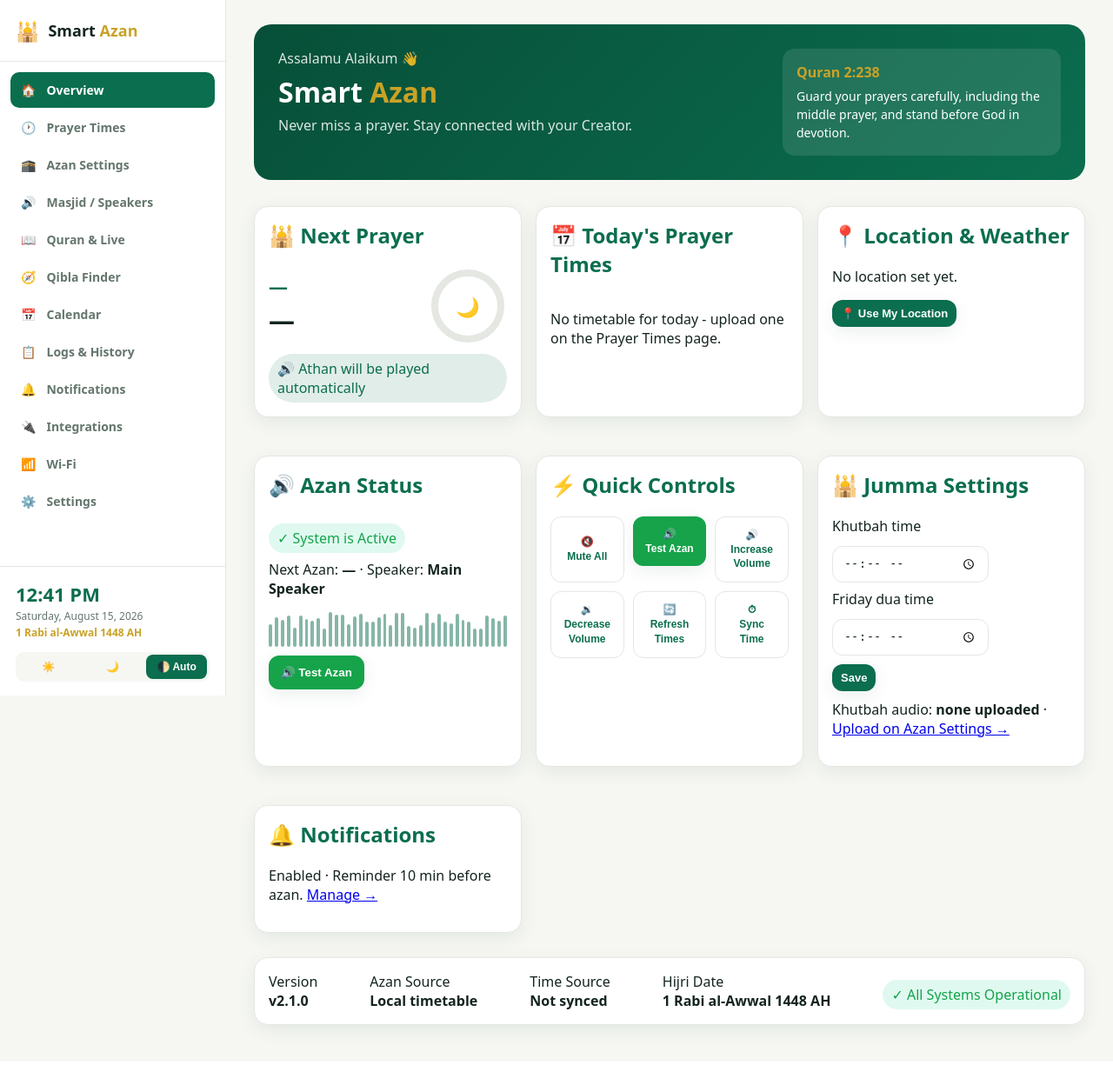
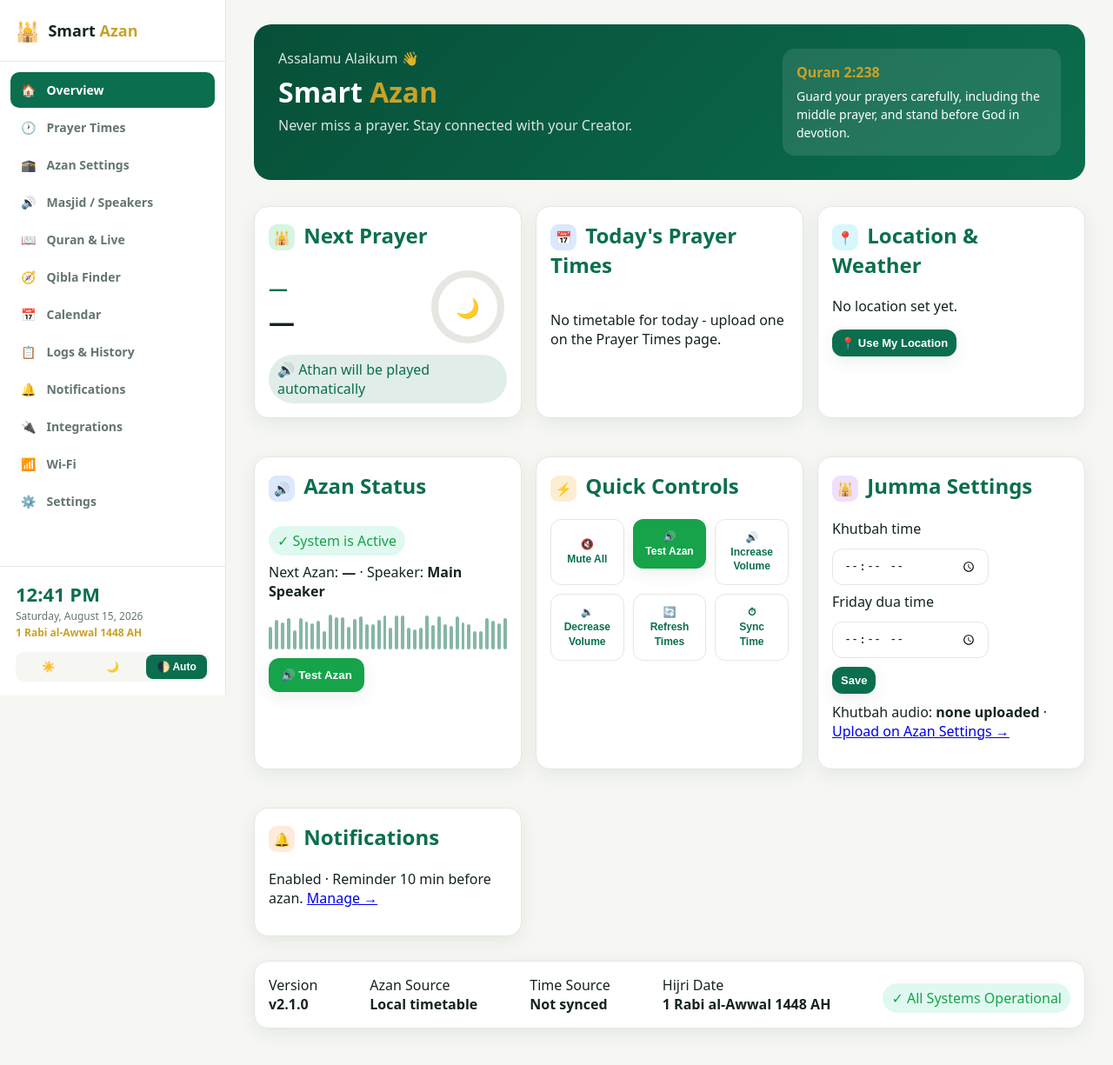
Before and after one commit to sharjeelkiyani/smart-azan, a Flask app: page / in a window 1280 px wide. Shown: the whole page at 87% size. Before the commit the page ends 1201 px from the top, so only its background shows below. Run offline with Flask 3, Linux system fonts and the light colour scheme.

Commit message:
Dashboard color/icon polish, plus digital gain-boost backend for low volume
Dashboard: dark theme now uses a slate-navy background/cards instead of
the earlier green-tinted dark palette, and each Overview card gets a
colored icon badge - closer to the reference dashboard design.

Audio: added a digital gain-boost stage (audio_gain_db config field) to
address low-volume Bluetooth speakers even at 100% sink/device volume.
Diagnosed that both our PipeWire sink volume and the app's own volume
setting were already at 100% (unity gain) with no attenuation on our
end, and the source recordings aren't drastically quiet either (-14 to
-18dB mean, peaking near 0dB) - the ceiling is on the receiving
Bluetooth speaker's own side. The gain filter is paired with a
brick-wall limiter (alimiter) rather than a bare volume multiply, since
azan recordings already peaking near 0dBFS would otherwise just clip
and distort instead of sounding louder. Applied consistently across the
native, decode-to-tempfile, and Snapcast playback paths. UI control for
this still to follow.

Co-Authored-By: Claude Sonnet 5 <noreply@anthropic.com>

```diff
--- a/app.py
+++ b/app.py
@@ -62,6 +62,7 @@ def load_config():
             "bluetooth_sink": None,
             "speaker_name": "Main Speaker",
             "volume": 70,
+            "audio_gain_db": 0,
             "hotspot_ssid": "SmartAzanPi",
             "hotspot_password": "changeme123",
             "hotspot_enabled": False,
@@ -97,6 +98,7 @@ def load_config():
     cfg.setdefault("alsa_device", "")
     cfg.setdefault("speaker_name", "Main Speaker")
     cfg.setdefault("volume", 70)
+    cfg.setdefault("audio_gain_db", 0)
     cfg.setdefault("port", 5050)
     cfg.setdefault("wifi_networks", {})
     cfg.setdefault("wifi_autoconnect", True)
--- a/audio_player.py
+++ b/audio_player.py
@@ -225,20 +225,30 @@ def _play_native(path, backend, target, timeout):
                    stdout=subprocess.DEVNULL, stderr=subprocess.DEVNULL)
 
 
-def _play_via_decode_to_tempfile(path, backend, target, timeout):
-    """For formats paplay/aplay can't read natively (mp3/m4a/aac): decode
-    fully to a temp WAV first, then play that like any native file."""
+def _play_via_decode_to_tempfile(path, backend, target, timeout, gain_db=0):
+    """For formats paplay/aplay can't read natively (mp3/m4a/aac), or
+    whenever a gain boost is requested: decode fully to a temp WAV first
+    (applying the gain filter if any), then play that like any native file.
+
+    Gain is paired with a brick-wall limiter (alimiter) rather than being a
+    bare volume multiply - several azan recordings already peak close to
+    0 dBFS, so any positive gain without limiting would just clip and
+    distort instead of actually sounding louder.
+    """
     import tempfile
     lower = path.lower()
     with tempfile.NamedTemporaryFile(suffix=".wav", delete=False) as tf:
         tmp_path = tf.name
     try:
-        if lower.endswith((".mp3",)) and _which("mpg123"):
+        if lower.endswith((".mp3",)) and _which("mpg123") and not gain_db:
             subprocess.run(["mpg123", "-q", "-w", tmp_path, path],
                            timeout=timeout, check=True,
                            stdout=subprocess.DEVNULL, stderr=subprocess.DEVNULL)
         elif _which("ffmpeg"):
-            subprocess.run(["ffmpeg", "-y", "-v", "error", "-i", path, tmp_path],
+            filter_args = []
+            if gain_db:
+                filter_args = ["-af", f"volume={gain_db}dB,alimiter=limit=0.95:level=false"]
+            subprocess.run(["ffmpeg", "-y", "-v", "error", "-i", path] + filter_args + [tmp_path],
                            timeout=timeout, check=True,
                            stdout=subprocess.DEVNULL, stderr=subprocess.DEVNULL)
         else:
@@ -256,13 +266,13 @@ def _play_via_decode_to_tempfile(path, backend, target, timeout):
             pass
 
 
-def _play_once(path, backend, target, timeout):
+def _play_once(path, backend, target, timeout, gain_db=0):
     lower = path.lower()
-    if lower.endswith(_NATIVE_EXTS) and (backend == "pulse" and _which("paplay")
-                                          or backend == "alsa" and _which("aplay")):
+    if gain_db == 0 and lower.endswith(_NATIVE_EXTS) and (backend == "pulse" and _which("paplay")
+                                                            or backend == "alsa" and _which("aplay")):
         _play_native(path, backend, target, timeout)
     else:
-        _play_via_decode_to_tempfile(path, backend, target, timeout)
+        _play_via_decode_to_tempfile(path, backend, target, timeout, gain_db)
 
 
 # ---------------------------------------------------------------------
@@ -309,6 +319,11 @@ def play_via_snapcast(path, cfg, timeout=PLAY_TIMEOUT):
         print("[Snapcast] ffmpeg not available, cannot decode for snapcast")
         return False
 
+    try:
+        gain_db = float(cfg.get("audio_gain_db", 0) or 0)
+    except (TypeError, ValueError):
+        gain_db = 0
+
     jsonrpc_url = cfg.get("snapcast_jsonrpc")
     duck_to = cfg.get("snapcast_duck_to", 35)
     restore_to = cfg.get("snapcast_restore_to", 80)
@@ -317,7 +332,8 @@ def play_via_snapcast(path, cfg, timeout=PLAY_TIMEOUT):
 
     decode = None
     try:
-        decode_cmd = ["ffmpeg", "-v", "error", "-i", path, "-f", "s16le",
+        filter_args = ["-af", f"volume={gain_db}dB,alimiter=limit=0.95:level=false"] if gain_db else []
+        decode_cmd = ["ffmpeg", "-v", "error", "-i", path] + filter_args + ["-f", "s16le",
                       "-ar", str(SNAPCAST_SAMPLE_RATE), "-ac", "2", "-"]
         decode = subprocess.Popen(decode_cmd, stdout=subprocess.PIPE, stderr=subprocess.DEVNULL)
         # Plain open(path, "wb") implies O_CREAT|O_TRUNC, which the kernel
@@ -360,6 +376,11 @@ def play(path, cfg, timeout=PLAY_TIMEOUT, attempts=PLAY_ATTEMPTS):
         print(f"[Audio] missing file: {path}")
         return False
 
+    try:
+        gain_db = float(cfg.get("audio_gain_db", 0) or 0)
+    except (TypeError, ValueError):
+        gain_db = 0
+
     if cfg.get("snapcast_enabled"):
         if play_via_snapcast(path, cfg, timeout):
             print(f"[Audio] played '{path}' via snapcast")
@@ -374,7 +395,7 @@ def play(path, cfg, timeout=PLAY_TIMEOUT, attempts=PLAY_ATTEMPTS):
     last_err = None
     for attempt in range(1, attempts + 1):
         try:
-            _play_once(path, backend, target, timeout)
+            _play_once(path, backend, target, timeout, gain_db)
             print(f"[Audio] played '{path}' via {backend} -> {target}"
                   + (f" (attempt {attempt})" if attempt > 1 else ""))
             return True
--- a/static/js/theme.js
+++ b/static/js/theme.js
@@ -30,9 +30,9 @@
         el = document.createElement('style'); el.id = 'dark-vars';
         el.textContent = `
         :root[data-theme="dark"]{
-          --bg:#07130f; --card:#0f231b; --text:#eef7f1; --muted:#9db8a9;
-          --primary:#2fbf82; --primary-dark:#0b6e4f; --gold:#e0bf5a;
-          --success:#34d399; --danger:#f87171; --border:#1c3a2c;
+          --bg:#0a0e1a; --card:#131a2e; --text:#eef2f8; --muted:#8b96b3;
+          --primary:#22c55e; --primary-dark:#15803d; --gold:#e0bf5a;
+          --success:#34d399; --danger:#f87171; --border:#232b45;
           --shadow:0 6px 20px rgba(0,0,0,.5);
         }`;
         document.head.appendChild(el);
--- a/templates/overview.html
+++ b/templates/overview.html
@@ -17,7 +17,7 @@
 
   <div class="dash-grid">
     <section class="card">
-      <h2>🕌 Next Prayer</h2>
+      <h2><span class="icon-badge green">🕌</span> Next Prayer</h2>
       <div class="row" style="justify-content:space-between;align-items:center">
         <div>
           <div class="next-prayer-name">{{ next_prayer or '—' }}</div>
@@ -40,7 +40,7 @@
     </section>
 
     <section class="card">
-      <h2>📅 Today's Prayer Times</h2>
+      <h2><span class="icon-badge blue">📅</span> Today's Prayer Times</h2>
       <div class="list">
         {% for t in today_times %}
           <div class="row" style="justify-content:space-between">
@@ -54,7 +54,7 @@
     </section>
 
     <section class="card">
-      <h2>📍 Location &amp; Weather</h2>
+      <h2><span class="icon-badge cyan">📍</span> Location &amp; Weather</h2>
       {% if weather %}
         <div class="weather-temp">{{ weather.temperature_c }}°C</div>
         <div class="muted">{{ weather.condition }}</div>
@@ -71,7 +71,7 @@
     </section>
 
     <section class="card">
-      <h2>🔊 Azan Status</h2>
+      <h2><span class="icon-badge blue">🔊</span> Azan Status</h2>
       <div class="row" style="gap:8px">
         <span class="pill" style="background:rgba(52,211,153,.15);color:var(--success)">✓ System is Active</span>
       </div>
@@ -89,7 +89,7 @@
     </section>
 
     <section class="card">
-      <h2>⚡ Quick Controls</h2>
+      <h2><span class="icon-badge amber">⚡</span> Quick Controls</h2>
       <div class="quick-grid">
         <button class="btn ghost" type="button" onclick="quickVolume(0)">🔇<br>Mute All</button>
         <form method="post" action="{{ url_for('azan.manual_play_azan') }}">
@@ -105,7 +105,7 @@
     </section>
 
     <section class="card">
-      <h2>🕌 Jumma Settings</h2>
+      <h2><span class="icon-badge purple">🕌</span> Jumma Settings</h2>
       <form method="post" action="{{ url_for('azan.settings') }}">
         <input type="hidden" name="form_id" value="jumma">
         <div class="row" style="justify-content:space-between">
@@ -127,7 +127,7 @@
     </section>
 
     <section class="card">
-      <h2>🔔 Notifications</h2>
+      <h2><span class="icon-badge orange">🔔</span> Notifications</h2>
       <p class="muted">
         {{ 'Enabled' if cfg.get('notifications_enabled') else 'Disabled' }} ·
         Reminder {{ cfg.get('reminder_minutes_before_azan', 10) }} min before azan.
@@ -183,6 +183,24 @@
     grid-template-columns: repeat(auto-fit, minmax(280px, 1fr));
     gap: 16px;
   }
+  .icon-badge {
+    display: inline-flex;
+    align-items: center;
+    justify-content: center;
+    width: 30px;
+    height: 30px;
+    border-radius: 9px;
+    font-size: 15px;
+    margin-right: 4px;
+    vertical-align: middle;
+  }
+  .icon-badge.green  { background: rgba(34, 197, 94, .18); }
+  .icon-badge.blue   { background: rgba(59, 130, 246, .18); }
+  .icon-badge.cyan   { background: rgba(34, 211, 238, .18); }
+  .icon-badge.amber  { background: rgba(245, 158, 11, .18); }
+  .icon-badge.purple { background: rgba(168, 85, 247, .18); }
+  .icon-badge.orange { background: rgba(251, 146, 60, .18); }
+
   .next-prayer-name { font-size: 22px; font-weight: 800; color: var(--primary); }
   .countdown { font-size: 30px; font-weight: 800; margin-top: 4px; }
   .ring-wrap { position: relative; width: 90px; height: 90px; }
```
